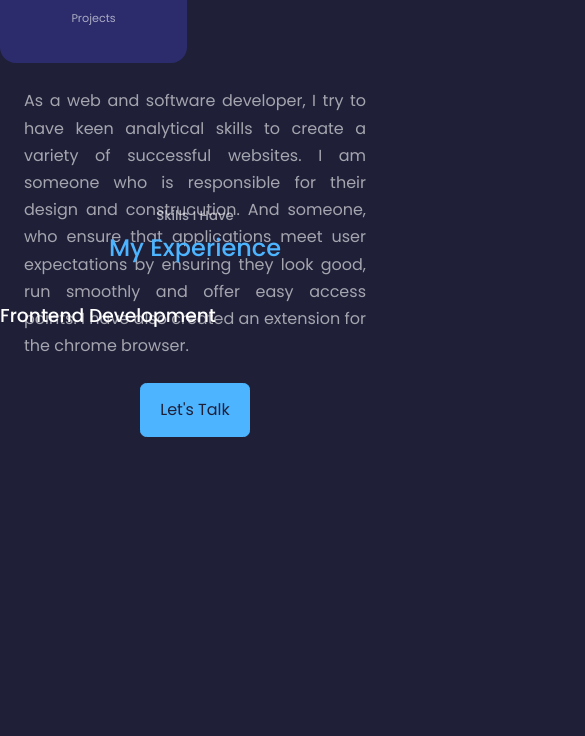
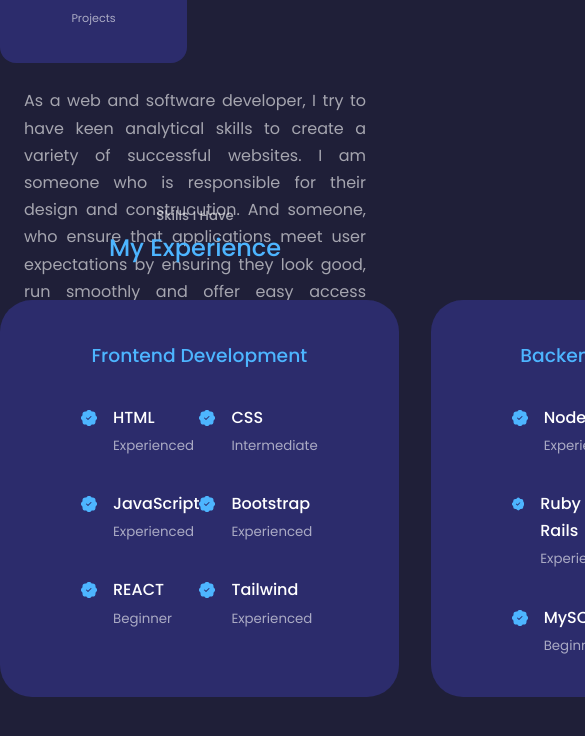
Before and after one commit to AbdullahButt2611/PortfolioApp, a React (Create React App) app in the folder react-portfolio-web-1/: page / in a window 390 px wide. Shown: the part 1675-2411 px from the top of the page, 585 px wide, since content can reach past the window. Built offline with nearby package versions, Linux system fonts and the light colour scheme.

Commit message:
Working on Experience Section
The Design of the experience section has been completed. Only the designing of the responsiveness is left.

```diff
--- a/react-portfolio-web-1/src/components/experience/Experience.jsx
+++ b/react-portfolio-web-1/src/components/experience/Experience.jsx
@@ -1,5 +1,6 @@
 import React from 'react'
 import './experience.css'
+import {BsPatchCheckFill} from 'react-icons/bs'
 
 const Experience = () => {
   return (
@@ -10,10 +11,112 @@
       <div className="container experience__container">
         <div className="experience__frontend">
           <h3>Frontend Development</h3>
+          <div className="experience__content">
+
+            <article className="experience__details">
+              <BsPatchCheckFill className='experience__detail-icon'/>
+              <div>
+                <h4>HTML</h4>
+                <small className='text-light'>Experienced</small>
+              </div>
+            </article>
+
+            <article className="experience__details">
+              <BsPatchCheckFill className='experience__detail-icon'/>
+              <div>
+              <h4>CSS</h4>
+              <small className='text-light'>Intermediate</small>
+              </div>
+            </article>
+
+            <article className="experience__details">
+              <BsPatchCheckFill className='experience__detail-icon'/>
+              <div>
+                <h4>JavaScript</h4>
+                <small className='text-light'>Experienced</small>
+              </div>
+            </article>
+
+            <article className="experience__details">
+              <BsPatchCheckFill className='experience__detail-icon'/>
+              <div>
+                <h4>Bootstrap</h4>
+                <small className='text-light'>Experienced</small>
+              </div>
+            </article>
+
+            <article className="experience__details">
+              <BsPatchCheckFill className='experience__detail-icon'/>
+              <div>
+                <h4>REACT</h4>
+                <small className='text-light'>Beginner</small>
+              </div>
+            </article>
+
+            <article className="experience__details">
+              <BsPatchCheckFill className='experience__detail-icon'/>
+              <div>
+                <h4>Tailwind</h4>
+                <small className='text-light'>Experienced</small>
+              </div>
+            </article>
+
+          </div>
         </div>
+        {/* End of Frontend Section */}
+        <div className="experience__backend">
+        <h3>Backend Development</h3>
+          <div className="experience__content">
 
-        <div className="experience__backend">
+            <article className="experience__details">
+              <BsPatchCheckFill className='experience__detail-icon'/>
+              <div>
+                <h4>NodeJS</h4>
+                <small className='text-light'>Experienced</small>
+              </div>
+            </article>
 
+            <article className="experience__details">
+              <BsPatchCheckFill className='experience__detail-icon'/>
+              <div>
+                <h4>WordPress</h4>
+                <small className='text-light'>Intermediate</small>
+              </div>
+            </article>
+
+            <article className="experience__details">
+              <BsPatchCheckFill className='experience__detail-icon'/>
+              <div>
+                <h4>Ruby on Rails</h4>
+                <small className='text-light'>Experienced</small>
+              </div>
+            </article>
+
+            <article className="experience__details">
+              <BsPatchCheckFill className='experience__detail-icon'/>
+              <div>
+                <h4>PHP</h4>
+                <small className='text-light'>Intermediate</small>
+              </div>
+            </article>
+
+            <article className="experience__details">
+              <BsPatchCheckFill className='experience__detail-icon'/>
+              <div>
+                <h4>MySQL</h4>
+                <small className='text-light'>Beginner</small>
+              </div>
+            </article>
+
+            <article className="experience__details">
+              <BsPatchCheckFill className='experience__detail-icon'/>
+              <div>
+                <h4>Python</h4>
+                <small className='text-light'>Experienced</small>
+              </div>
+            </article>
+
+          </div>
         </div>
       </div>
     </section>
--- a/react-portfolio-web-1/src/components/experience/experience.css
+++ b/react-portfolio-web-1/src/components/experience/experience.css
@@ -0,0 +1,40 @@
+.experience__container{
+    display: grid;
+    grid-template-columns: 1fr 1fr;
+    gap: 2rem;
+}
+
+.experience__container > div{
+    background: var(--color-bg-variant);
+    padding: 2.4rem 5rem;
+    border-radius: 2rem;
+    border: 1px solid transparent;
+    transition: var(--transition);
+}
+
+.experience__container > div:hover{
+    background: transparent;
+    border-color: var(--color-primary-variant);
+}
+
+.experience__container > div h3{
+    text-align: center;
+    margin-bottom: 2rem;
+    color: var(--color-primary);
+}
+
+.experience__content{
+    display: grid;
+    grid-template-columns: 1fr 1fr;
+    row-gap: 2rem;
+}
+
+.experience__details{
+    display: flex;
+    gap: 1rem;
+}
+
+.experience__detail-icon{
+    margin-top: 6px;
+    color: var(--color-primary);
+}
```
